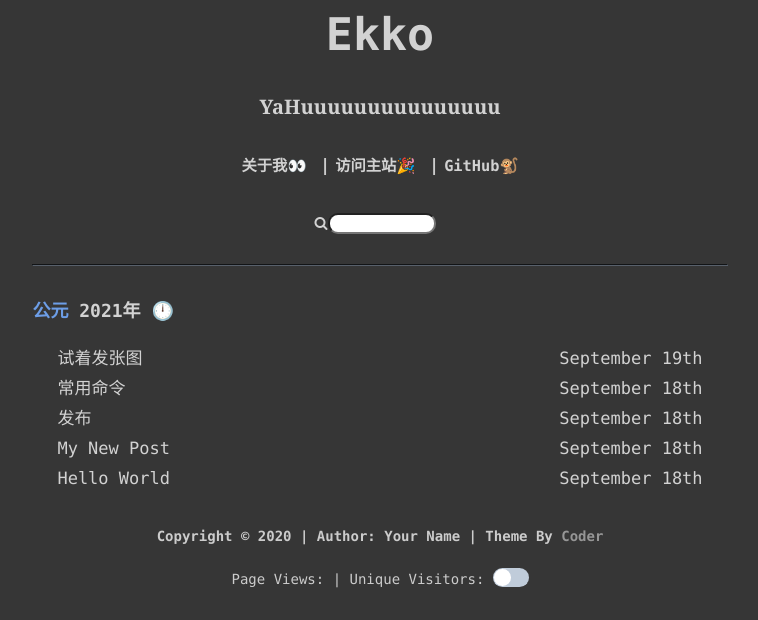
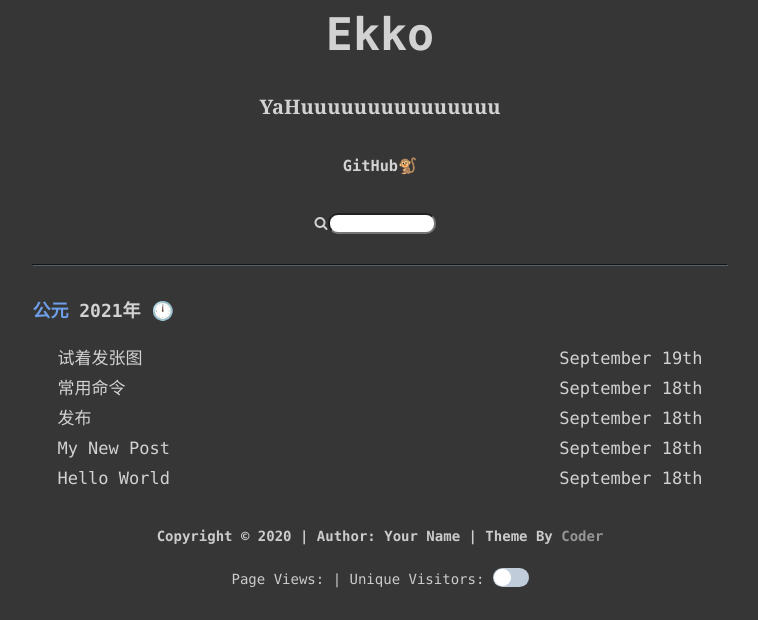
Before and after one commit to xxxRetr0/xxxRetr0.github.io, a plain HTML site: page archives/2021/09/index.html in a window 1280 px wide. Shown: the part 180-800 px from the top of the page, without its empty margins (260-1018 px from the left). Drawn offline with Linux system fonts and the light colour scheme; some packages are replaced by stand-ins of ours; a script that the page names is missing.

Commit message:
Site updated: 2021-09-22 10:51:13

```diff
--- a/archives/2021/09/index.html
+++ b/archives/2021/09/index.html
@@ -37,10 +37,6 @@
 
 <div class="hd">
     <ol class="breadcrumb">
-
-            <li><a class="ba" href="/about">关于我👀</a></li>
-
-            <li><a class="ba" href="/null">访问主站🎉</a></li>
 
             <li><a class="ba" target="_blank" rel="noopener" href="https://github.com/Wsj3216021070">GitHub🐒</a></li>
 
```
Also changed, not shown: archives/2021/index.html (+0 -4 lines), archives/index.html (+0 -4 lines), index.html (+0 -4 lines).
